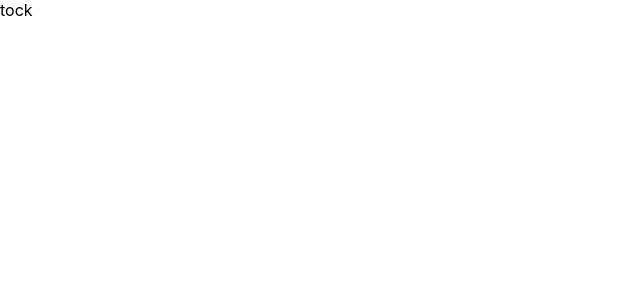
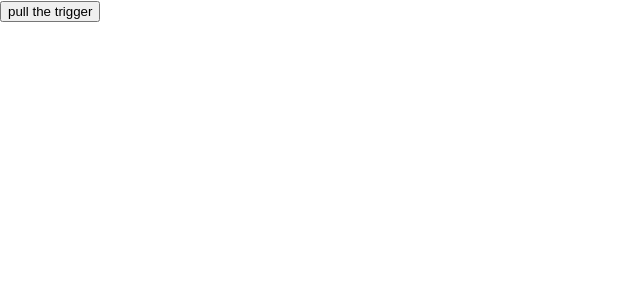
Before and after one commit to thinkful-ei-dragonfly/state-drills-mike-rob, a React (Create React App) app: page / in a window 1280 px wide. Shown: the top 300 px of the page, without its empty margins (0-640 px from the left). Built offline with nearby package versions, Linux system fonts and the light colour scheme.

Commit message:
drill 3 roulette functional

```diff
--- /dev/null
+++ b/src/RouletteGun.js
@@ -0,0 +1,81 @@
+import React from 'react';
+
+class RouletteGun extends React.Component {
+
+  // console.log(this.props);
+  // console.log(this.props.randomNumber);
+  // console.log(this.randomNumber);
+
+  state = {
+    bulletInChamber: this.props.randomNumber,
+    spinningTheChamber: false,
+    isYouDead: "",
+  };
+
+
+  handleSpinChamber = e => {
+
+    // may not even need to store??
+    setTimeout(() => {
+      this.setState( {
+        spinningTheChamber: false,
+      } )
+    }, 2000);
+
+
+
+    let newChamber = Math.ceil(Math.random() * 8);
+
+    let result = "";
+
+
+
+    if (this.state.bulletInChamber === newChamber ) {
+      result = <p>BANG!!! You lost :( try again?</p>
+    } else {
+      result = <p>you're safe!</p>
+    }
+
+    console.log(newChamber);
+    console.log(this.state.bulletInChamber);
+
+    this.setState( {
+      bulletInChamber: newChamber,
+      spinningTheChamber: true,
+      isYouDead: result,
+    } );
+
+
+
+    // return result;
+  }
+
+
+
+
+  render() {
+    // console.log(this.props.randomNumber);
+
+
+
+    return (
+      <div>
+        {this.state.spinningTheChamber && (<p>spinning the chamber and pulling the trigger!...</p>)}
+        <button onClick={this.handleSpinChamber}>pull the trigger</button>
+        {this.state.isYouDead}
+      </div>
+    )
+
+
+  }
+
+
+  // handleClick(word) {
+  //   this.setState( {
+  //     who: word,
+  //   });
+  // }
+
+}
+
+export default RouletteGun;
```
Also changed, not shown: src/index.js (+5 -2 lines).
